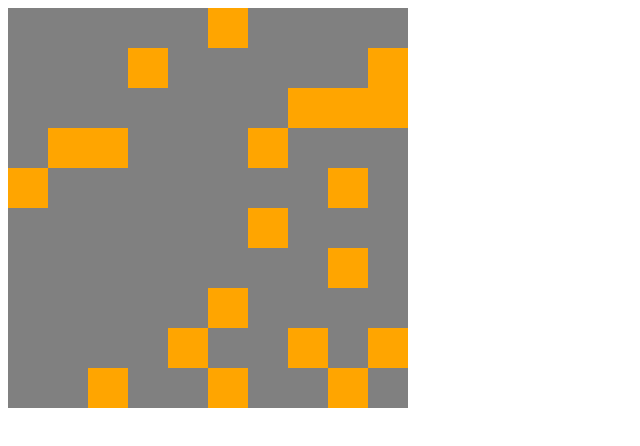
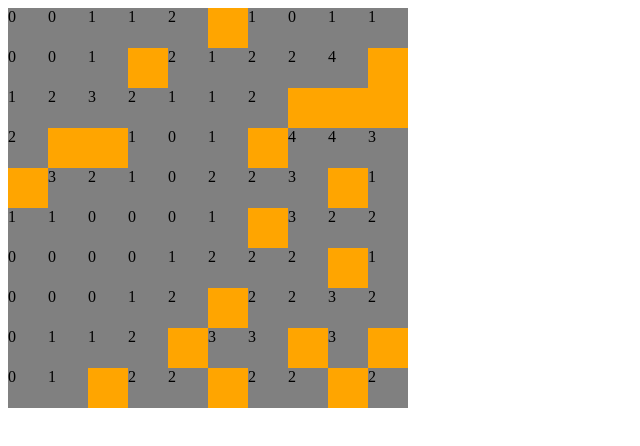
Before and after one commit to moullier/minesweeper, a plain HTML site: page index.html in a window 1280 px wide. Shown: the whole page, without its empty margins (0-640 px from the left). Drawn offline with Linux system fonts and the light colour scheme.

Commit message:
added calculation of numbers for each non-bomb square

```diff
--- a/index.js
+++ b/index.js
@@ -20,16 +20,87 @@ document.addEventListener('DOMContentLoaded', () => {
             square.classList.add(shuffledArray[i]);
             grid.appendChild(square);
             squares.push(square);
+
+            // listener for click
+            square.addEventListener("click", function(e) {
+                click(square);
+            })
         }
 
         // add numbers to board
         for(let i = 0; i < squares.length; i++) {
+            let total = 0;
             const isLeftEdge = i % width === 0;
             const isRightEdge = i % width === width - 1;
+            console.log(i);
 
+            if(squares[i].classList.contains("empty")) {
+                // check square to left for bomb
+                if(i > 0 && !isLeftEdge && squares[i - 1].classList.contains("bomb")) {
+                    total++;
+                }
+
+                // check square to upper right for bomb
+                if(i > 9 && !isRightEdge && squares[i + 1 - width].classList.contains("bomb")) {
+                    total++;
+                }
+
+                // check square above for bomb
+                if(i > 9 && squares[i - width].classList.contains("bomb")) {
+                    total++;
+                }
+
+                // check square to upper left for bomb
+                if(i > 10 && !isLeftEdge && squares[i - 1 - width].classList.contains("bomb")) {
+                    total++;
+                }
+
+                // check square to right for bomb
+                if(i < 99 && !isRightEdge && squares[i + 1].classList.contains("bomb")) {
+                    total++;
+                }
+
+                // check square to lower left for bomb
+                if(i < 90 && !isLeftEdge && squares[i - 1 + width].classList.contains("bomb")) {
+                    total++;
+                }
+
+                // check square to lower right for bomb
+                if(i < 90 && !isRightEdge && squares[i + 1 + width].classList.contains("bomb")) {
+                    total++;
+                }
+
+                // check square below for bomb
+                if(i < 90 && squares[i + width].classList.contains("bomb")) {
+                    total++;
+                }
+
+                squares[i].setAttribute("data", total);
+                squares[i].innerHTML = total;
+
+                console.log(squares[i]);
+            }
         }
     }
 
     createBoard();
 
+
+    // click on square actions
+    function click(square) {
+        if(square.classList.contains("bomb")) {
+            alert("game over");
+        } else {
+            let total = square.getAttribute("data");
+            if (total != 0) {
+                square.classList.add("checked");
+                square.innerHTML = total;
+                return;
+            }
+        }
+    }
+
+
+
+
 })
--- a/style.css
+++ b/style.css
@@ -11,6 +11,10 @@
     width: 40px;
 }
 
+.checked {
+    background-color: red;
+}
+
 .bomb {
     background-color: orange;
 }
```
